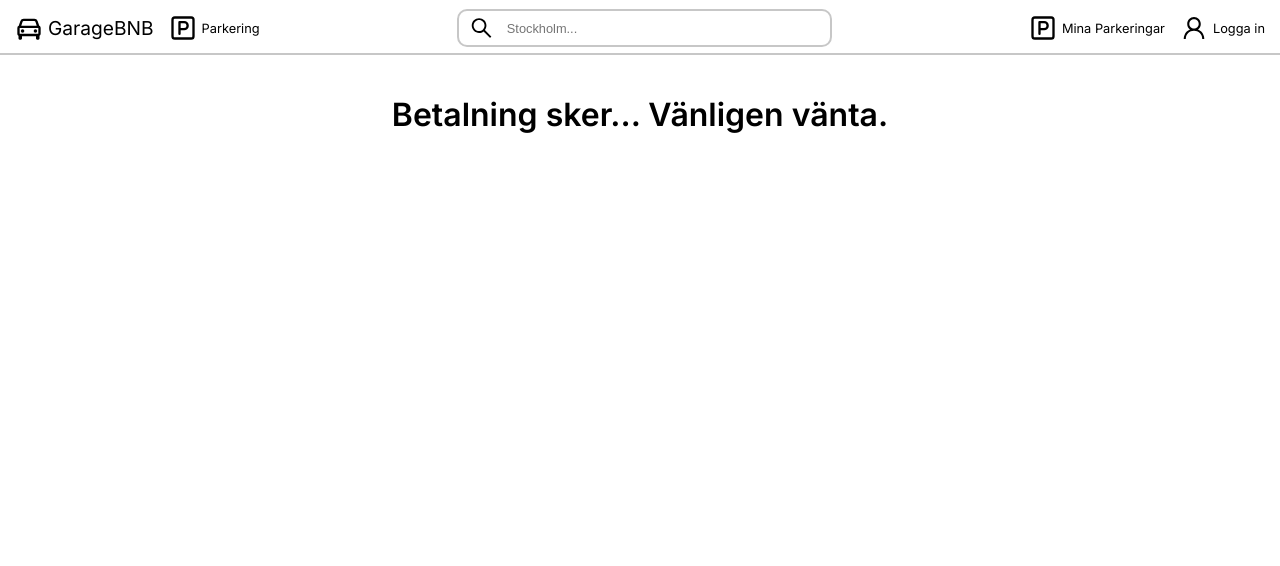
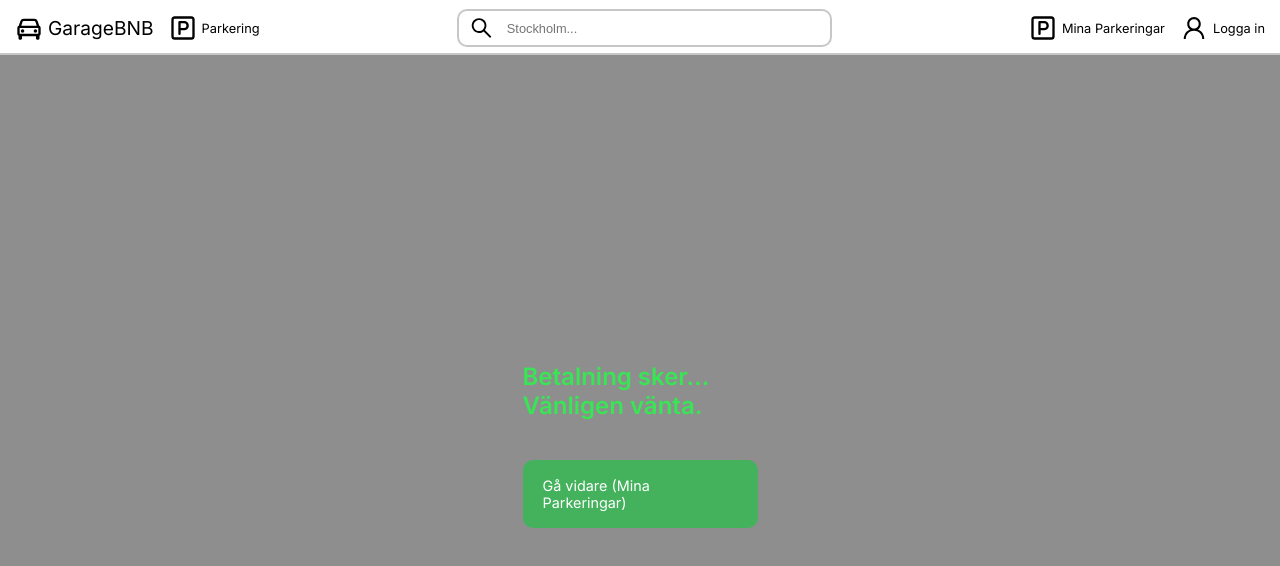
Before and after one commit to sebbejuh/garageBNB, a React (Vite) app in the folder frontend/: page /payment in a window 1280 px wide. Shown: the top 566 px of the page. Built offline with nearby package versions, Linux system fonts and the light colour scheme.

Commit message:
finished payment page

```diff
--- a/frontend/src/App.scss
+++ b/frontend/src/App.scss
@@ -35,7 +35,7 @@ body {
   justify-content: center;
   background-color: rgb(255, 255, 255);
   min-height: 100%;
-  padding-top: 95px;
+  padding-top: 90px;
 }
 a {
   text-decoration: none;
--- a/frontend/src/assets/_payment.scss
+++ b/frontend/src/assets/_payment.scss
@@ -0,0 +1,31 @@
+.payment-container{
+  display: flex;
+  justify-content: center;
+  align-items: center;
+  color: #39E455;
+  width: 100vw;
+  background-color: #8E8E8E;
+  .payment-container2{
+    display: flex;
+    flex-direction: column;
+    max-width: 235px;
+    a{
+      margin-top: 40px;
+      background-color: #44B25C;
+      color: white;
+      padding: 17px 20px;
+      border-radius: 10px;
+      font-size: 0.9rem;
+    }
+  }
+}
+.payment-topcover{
+  display: flex;
+  justify-content: space-between;
+  height: 40px;
+  z-index: 998;
+  position: fixed;
+  top: 50px;
+  width: 100%;
+  background-color: #8E8E8E;
+}
--- a/frontend/src/views/Payment.tsx
+++ b/frontend/src/views/Payment.tsx
@@ -1,7 +1,21 @@
+import { Link, useNavigate } from "react-router-dom";
+import { useContext } from 'react';
+import { AuthContext } from "../context/AuthContext";
 
 const Payment = () => {
+  const authContext = useContext(AuthContext);
+  const navigate = useNavigate();
+  if (!authContext?.token) {
+    navigate("/login")
+  }
   return (
-    <div><h1>Betalning sker... Vänligen vänta.</h1></div>
+    <div className="payment-container">
+      <div className="payment-topcover"></div>
+      <div className="payment-container2">
+        <h2>Betalning sker... Vänligen vänta.</h2>
+        <Link to="/bookings">Gå vidare (Mina Parkeringar)</Link>
+      </div>
+    </div>
   )
 }
 
```
